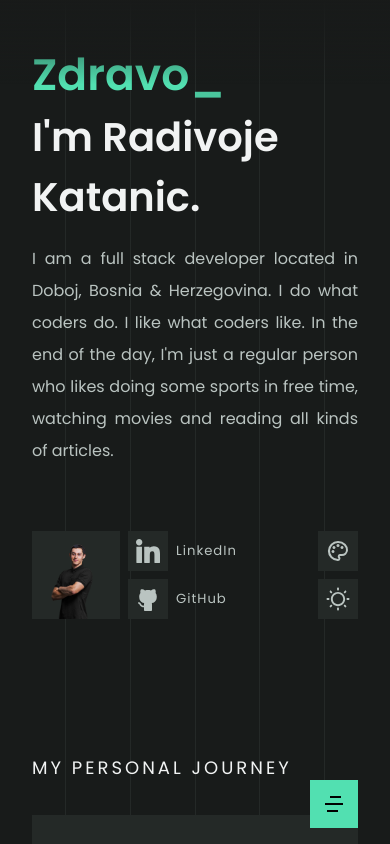
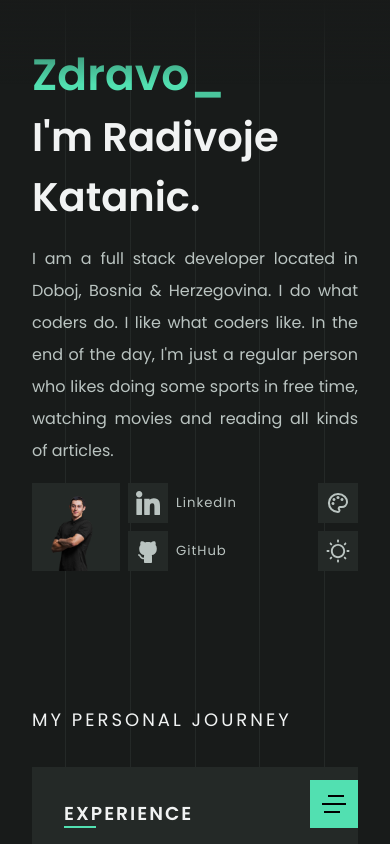
Before and after one commit to rkatanic/portfolio, a React (Create React App) app: page / in a window 390 px wide. Shown: the top 844 px of the page. Built offline with nearby package versions, Linux system fonts and the light colour scheme.

Commit message:
Animate side nav toggle

```diff
--- a/src/components/Navigation.css
+++ b/src/components/Navigation.css
@@ -8,11 +8,8 @@
   fill: var(--color-primary);
 }
 
-.header {
+.nav {
   margin: 2rem 0;
-}
-
-.nav {
   font-size: 0.75rem;
   font-weight: 500;
   color: var(--color-title);
@@ -35,7 +32,7 @@
 .nav-list {
   display: flex;
   flex-direction: column;
-  justify-content: space-between;
+  justify-content: center;
   box-sizing: border-box;
   width: 100%;
   height: 100%;
@@ -79,6 +76,7 @@
 .nav-link:hover {
   color: var(--color-primary);
 }
+
 .nav-link:hover .dash {
   width: 7rem;
   background-color: var(--color-primary);
@@ -106,33 +104,57 @@
   z-index: 2;
 }
 
-.nav-toggle .icon {
-  fill: black;
+.nav-toggle-dash {
+  width: 1.5rem;
+  height: 2px;
+  background: black;
+  position: relative;
+  transition: 0.35s ease-in-out;
 }
 
-.nav-close {
+.nav-toggle-dash::after,
+.nav-toggle-dash::before {
   position: absolute;
-  right: 1.5rem;
-  top: 1.5rem;
-  height: 1.5rem;
-  fill: var(--color-text);
+  content: "";
+  width: 1rem;
+  height: 2px;
+  background: black;
+  transition: 0.35s ease-in-out;
 }
 
-.nav-menu {
-  height: 100%;
+.nav-toggle-dash::before {
+  top: -8px;
+  right: 0.125rem;
+}
+
+.nav-toggle-dash::after {
+  top: 8px;
+  left: 0.125rem;
+}
+
+.nav-toggle.close .nav-toggle-dash {
+  background: transparent;
+}
+
+.nav-toggle.close .nav-toggle-dash::before {
+  transform: rotate(45deg) translate(4px, 8px) scale(1.5, 1);
+}
+
+.nav-toggle.close .nav-toggle-dash::after {
+  transform: rotate(-45deg) translate(6px, -4px) scale(1.5, 1);
 }
 
 @media screen and (max-width: 767px) {
   .nav-menu {
     width: 100%;
-    height: initial;
+    height: 100vh;
     position: fixed;
-    bottom: -100%;
-    left: 0;
+    top: 0;
+    left: 100%;
     padding: 3rem;
-    transition: 0.5s;
+    transition: 0.5s ease-in-out;
+    z-index: 2;
     background-color: var(--color-body);
-    box-sizing: border-box;
   }
 
   .nav-list {
@@ -143,9 +165,32 @@
     margin: 1rem;
   }
 
+  .nav-link span {
+    width: 6rem;
+    text-align: center;
+    position: relative;
+    background: var(--color-body);
+  }
+
+  .nav-item.active .nav-link span::before {
+    position: absolute;
+    content: "";
+    top: 50%;
+    z-index: -1;
+    left: -2.75rem;
+    width: 12rem;
+    height: 1px;
+    background: var(--color-primary);
+  }
+
   .dash,
   .number {
     display: none;
+  }
+
+  .show-menu {
+    left: 0;
+    z-index: 2;
   }
 }
 
@@ -155,8 +200,3 @@
     display: none;
   }
 }
-
-.show-menu {
-  bottom: 0;
-  z-index: 3;
-}
--- a/src/components/Navigation.tsx
+++ b/src/components/Navigation.tsx
@@ -11,7 +11,6 @@ const Navigation = (): JSX.Element => {
   const handleMenuToggle = (): void => setShowMenu((prevState) => !prevState);
 
   return (
-    <header className="header">
     <nav className="nav">
       <div className={showMenu ? `nav-menu show-menu` : `nav-menu`}>
         <Scrollspy
@@ -49,13 +48,14 @@ const Navigation = (): JSX.Element => {
             </a>
           </li>
         </Scrollspy>
-          <CloseIcon className="nav-close" onClick={handleMenuToggle} />
       </div>
-        <div className="nav-toggle" onClick={handleMenuToggle}>
-          <MenuIcon />
+      <div
+        className={`nav-toggle ${showMenu ? "close" : ""}`}
+        onClick={handleMenuToggle}
+      >
+        <div className="nav-toggle-dash"></div>
       </div>
     </nav>
-    </header>
   );
 };
 
```
Lines whose indentation alone changed are shown as unchanged.
